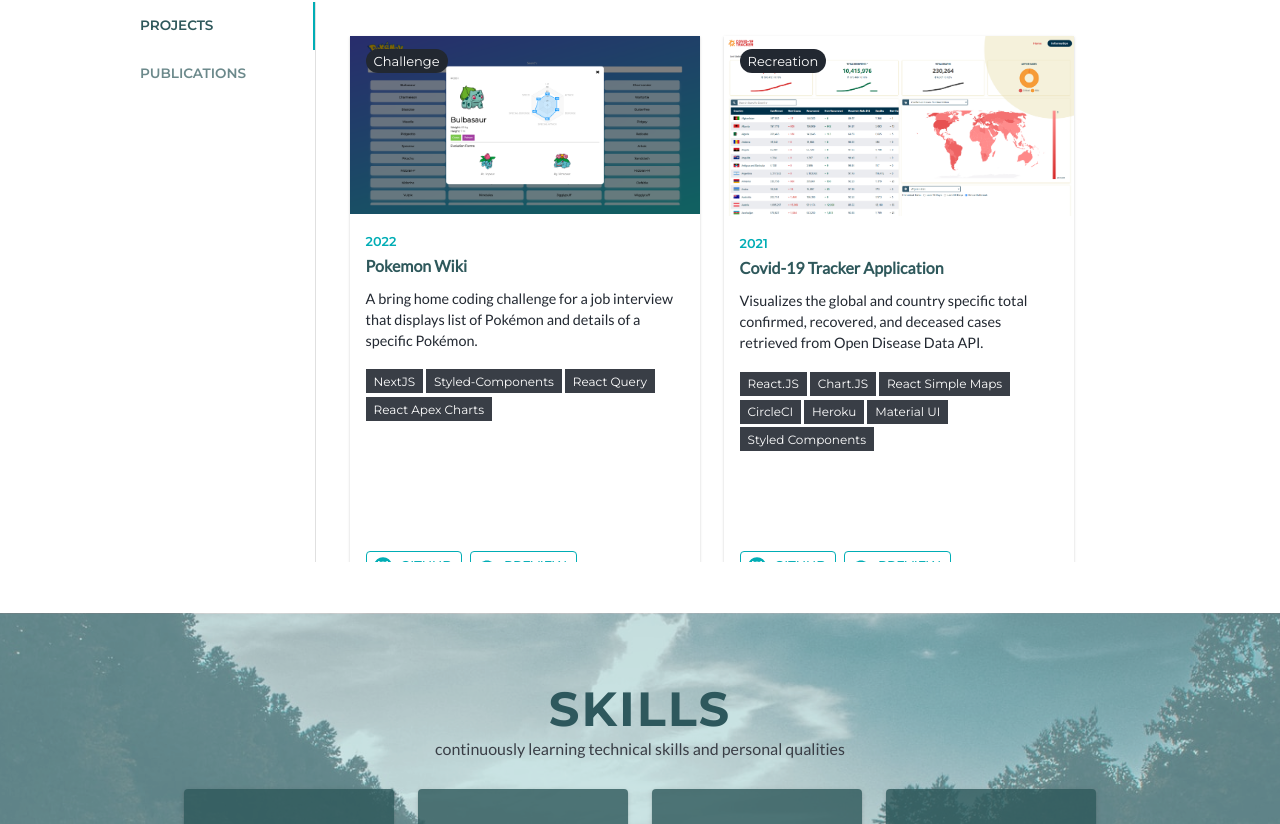
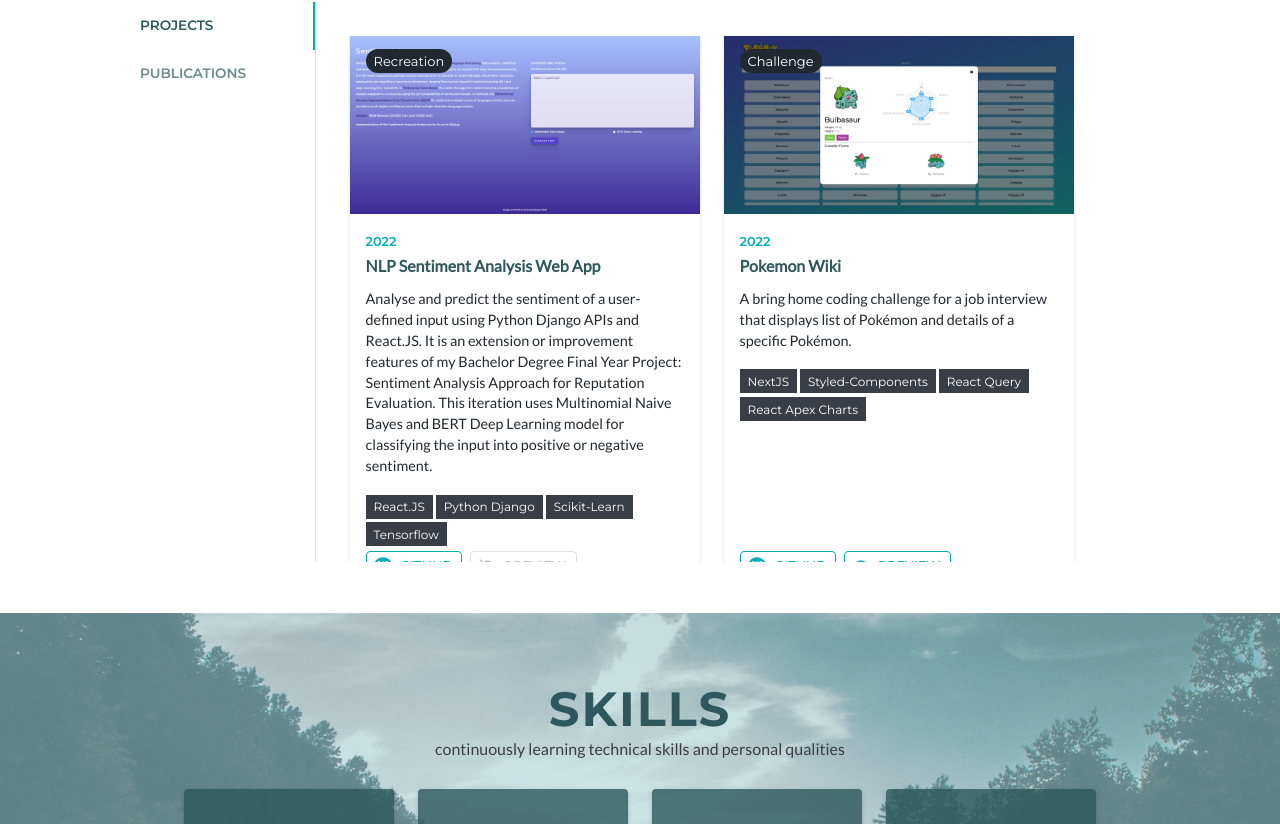
Before and after one commit to dejongyeong/web-portfolio, a React (Create React App) app: page / in a window 1280 px wide. Shown: the part 985-1809 px from the top of the page. Built offline with nearby package versions, Linux system fonts and the light colour scheme; no server answers.

Commit message:
add sentiment analysis web app to portfolio

```diff
--- a/src/data/SideProjects.js
+++ b/src/data/SideProjects.js
@@ -5,6 +5,7 @@
 import NoImagePreview from '../img/noimage.jpg'; // reference: https://luxmage.com/solution/the-retail-window-61.html
 import Covid19Tracker from '../img/covid-19-tracker.PNG';
 import PokemonWiki from '../img/pokemon-wiki.PNG';
+import NlpSA from '../img/nlp-sa.PNG';
 
 const projectTypes = {
   RECREATION: 'Recreation',
@@ -16,6 +17,15 @@
   UNAVAILABLE: 'Unavailable',
   PRIVATE: 'Private',
 };
+
+const sentimentAnalysisWebApp = {
+  title: 'NLP Sentiment Analysis Web App',
+  description: 'Analyse and predict the sentiment of a user-defined input using Python Django APIs and React.JS. It is an extension or improvement features of my Bachelor Degree Final Year Project: Sentiment Analysis Approach for Reputation Evaluation. This iteration uses Multinomial Naive Bayes and BERT Deep Learning model for classifying the input into positive or negative sentiment.',
+  date: '2022',
+  tech: ['React.JS', 'Python Django', 'Scikit-Learn', 'Tensorflow'],
+  github: 'https://github.com/dejongyeong/nlp-web-app/blob/main/README.md',
+  preview: previewType.UNAVAILABLE
+}
 
 const pokemonWiki = {
   title: 'Pokemon Wiki',
@@ -86,6 +96,17 @@
 export const sideProjects = [
   {
     key: uuid(),
+    type: projectTypes.RECREATION,
+    image: NlpSA,
+    date: sentimentAnalysisWebApp.date,
+    title: sentimentAnalysisWebApp.title,
+    description: sentimentAnalysisWebApp.description,
+    tech: sentimentAnalysisWebApp.tech,
+    github: sentimentAnalysisWebApp.github,
+    preview: sentimentAnalysisWebApp.preview,
+  },
+  {
+    key: uuid(),
     type: projectTypes.CHALLENGE,
     image: PokemonWiki,
     date: pokemonWiki.date,
```
Also changed, not shown: src/img/nlp-sa.PNG (added).
